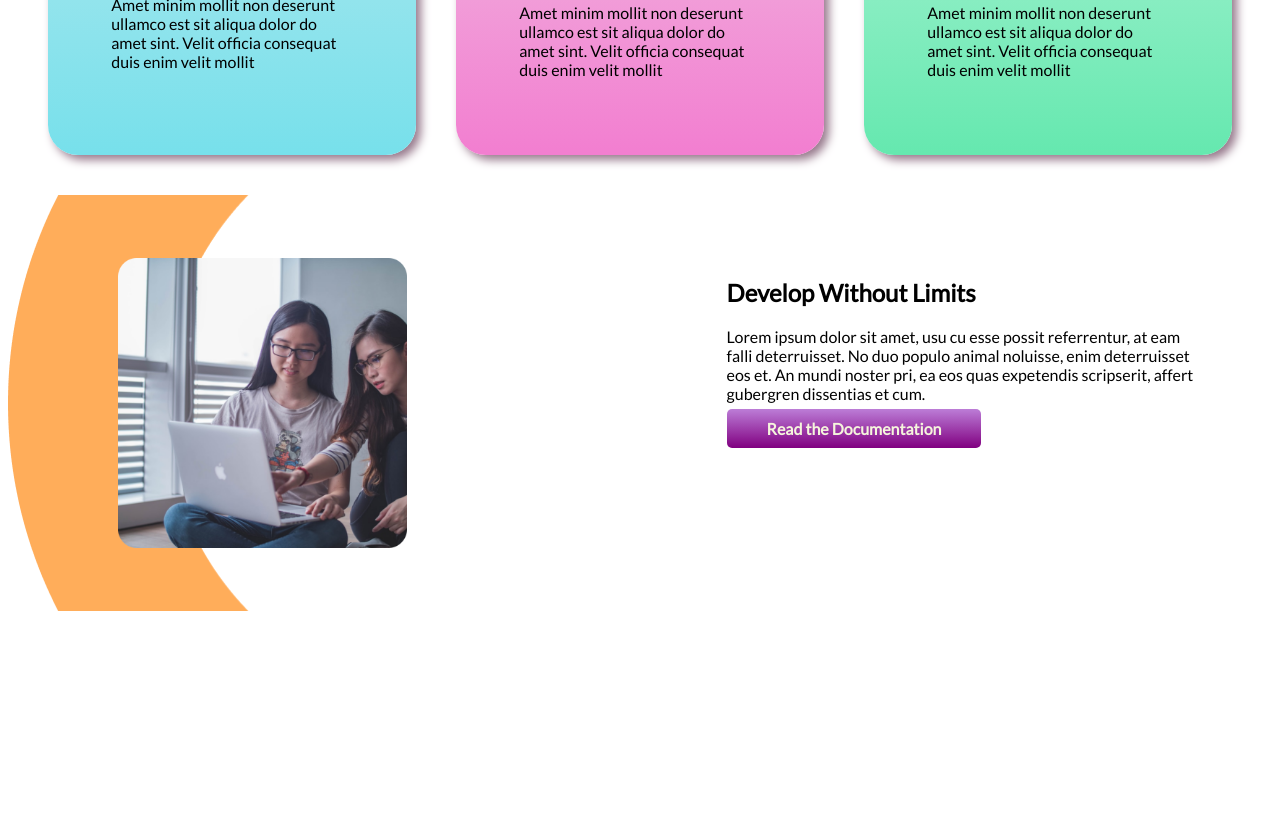
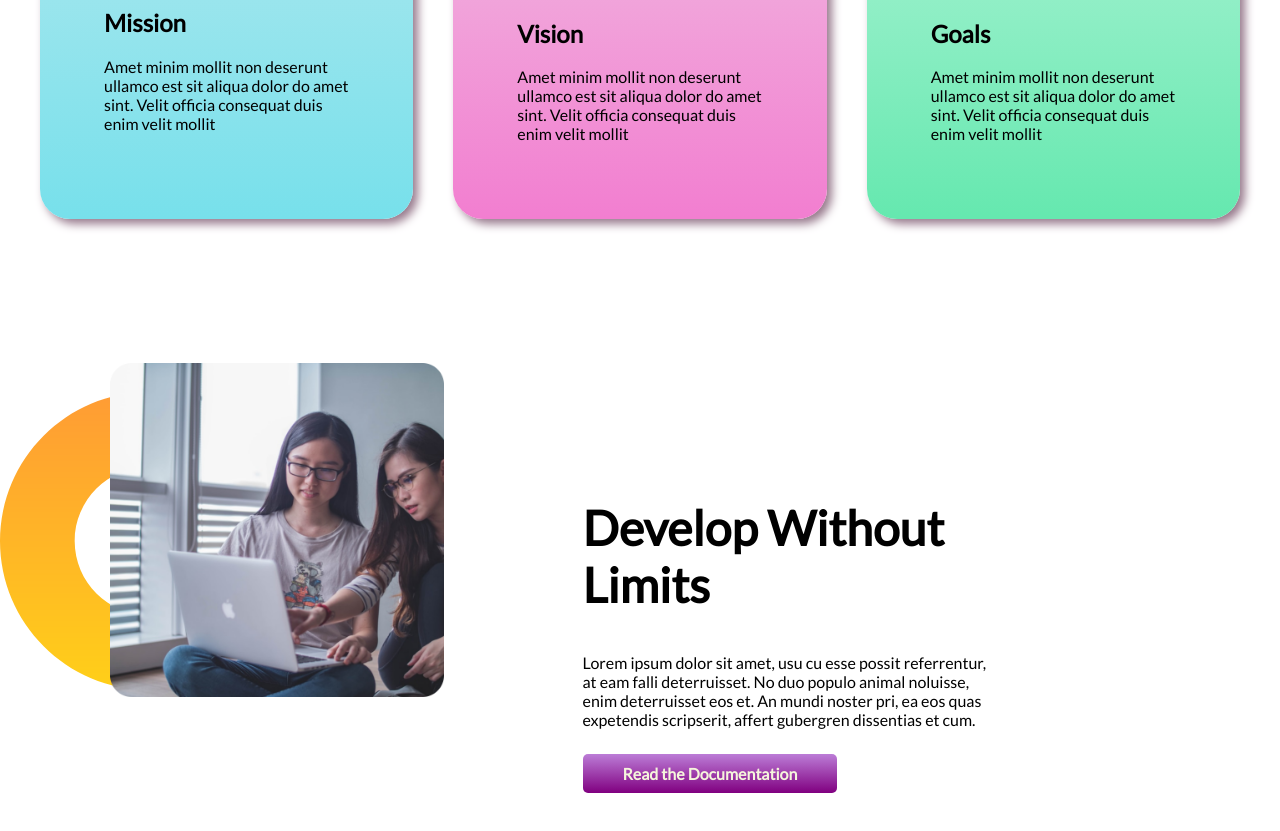
Before and after one commit to ZMWasif/Basic-HTML-Portfolio, a plain HTML site: page index.html in a window 1280 px wide. Shown: the part 925-1756 px from the top of the page. Before the commit the page ends 1544 px from the top, so only its background shows below. Drawn offline with Linux system fonts and the light colour scheme; a web font is replaced by a local one.

Commit message:
Develop done

```diff
--- a/index.html
+++ b/index.html
@@ -26,12 +26,15 @@
           referrentur, at eam falli deterruisset. No duo populo animal noluisse,
           enim
         </p>
+        <br />
         <a
           class="link-button"
           target="_blank"
           href="https://www.linkedin.com/in/ziauddin-mahmud-wasif-576b80117/"
           >Explore Now</a
         >
+        <br />
+        <br />
         <p>Scroll down to explore more about us</p>
       </div>
       <div class="half-width">
@@ -67,18 +70,19 @@
         </p>
       </div>
     </section>
-    <section>
+    <section class="develop">
       <div class="shape half-width">
-        <img class="coding" src="pictures/coding.png" alt="" />
+        <img src="pictures/coding.png" alt="" />
       </div>
-      <div class="half-width">
-        <h2><b>Develop Without Limits</b></h2>
+      <div id="limit" class="half-width">
+        <h2 class="dwl"><b>Develop Without Limits</b></h2>
         <p>
           Lorem ipsum dolor sit amet, usu cu esse possit referrentur, at eam
           falli deterruisset. No duo populo animal noluisse, enim deterruisset
           eos et. An mundi noster pri, ea eos quas expetendis scripserit, affert
           gubergren dissentias et cum.
         </p>
+        <br />
         <a
           class="link-button"
           target="_blank"
--- a/style.css
+++ b/style.css
@@ -1,5 +1,6 @@
 body {
   font-family: "Lato", sans-serif;
+  margin: 0%;
 }
 h1 {
   font-size: 60px;
@@ -25,7 +26,7 @@ section {
   padding-right: 5%;
 }
 .half-width img {
-  width: 60%;
+  width: 80%;
 }
 .welcome-liner {
   border-left: 5px solid rebeccapurple;
@@ -61,12 +62,23 @@ section {
   box-shadow: 5px 5px 10px rgb(151, 121, 140);
 }
 .shape {
+  margin-top: 40px;
   padding-bottom: 60px;
   padding-left: 110px;
-  background-image: url(shapes/shape-1.png);
+  padding-right: 50px;
+  background-image: url(shapes/dream-bg.png);
   background-repeat: no-repeat;
   background-position: left;
 }
-.coding {
-  image-resolution: 70%;
+.develop {
+  display: flex;
+  margin-bottom: 150px;
 }
+#limit {
+  padding-top: 200px;
+  padding-left: 5px;
+  padding-right: 280px;
+}
+.dwl {
+  font-size: 300%;
+}
```
Also changed, not shown: shapes/shape-1 - Copy.png (added).
